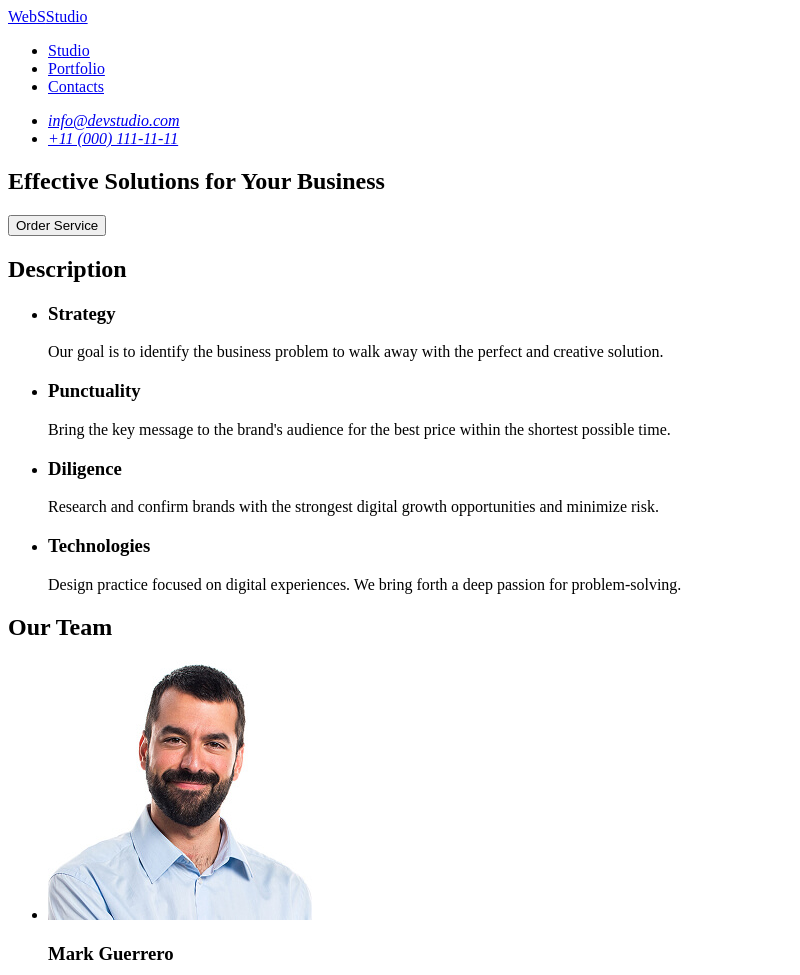
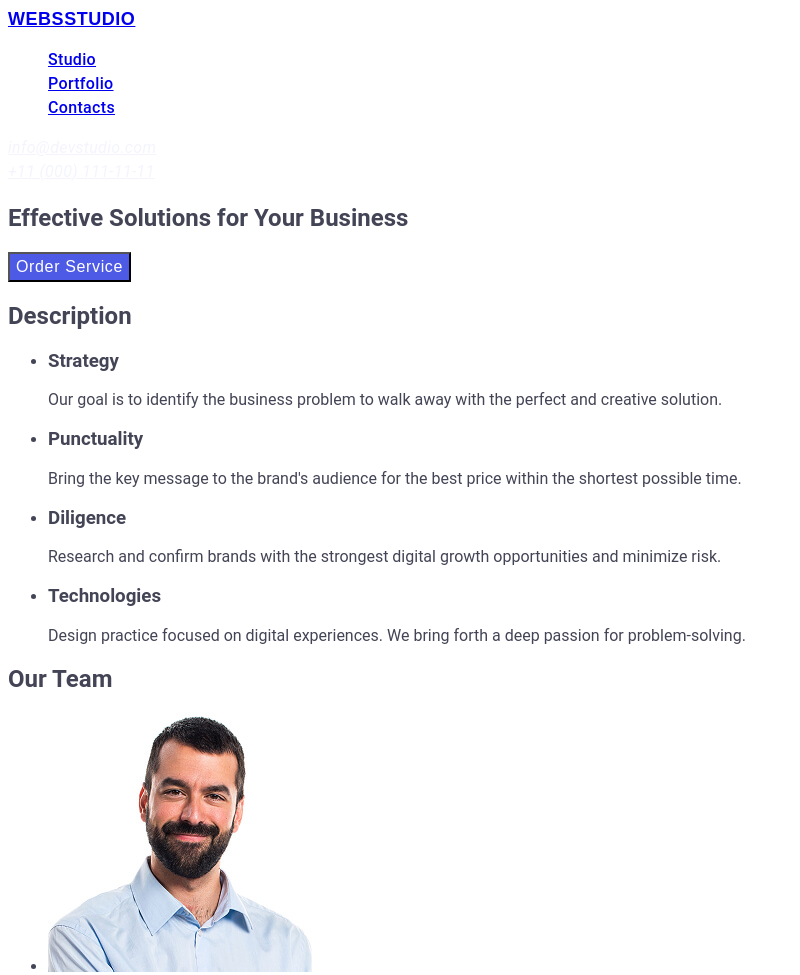
Before and after one commit to HarrisonDiana/goit-markup-hw-02, a plain HTML site: page index.html in a window 1280 px wide. Shown: the top 975 px of the page, without its empty margins (0-800 px from the left). Drawn offline with Linux system fonts and the light colour scheme.

Commit message:
add index file

```diff
--- a/css/styles.css
+++ b/css/styles.css
@@ -0,0 +1,52 @@
+body{
+    font-family: "Roboto", sans-serif;
+    background-color: #ffffff;
+    color: #434455 ;
+}
+/*header*/
+.header{
+    font-weight: 500;
+    font-size: 16px;
+    line-height: 1.5;
+    letter-spacing: 0.02em;
+    color: #2e2f42;
+}
+.logo {
+    font-family:"Raleway", sans-serif;
+    font-weight:700;
+    font-size: 18px;
+    line-height:1.17;
+    letter-spacing: 0.03em;
+    text-transform: uppercase;
+}
+.header-nav-list{
+    list-style-type: none;
+}
+.header-nav-item{
+    text-decoration: none;
+}
+.nav-header{
+    font-style: normal;
+}
+/*contacts*/
+.contacts ul{
+    list-style: none;
+    padding: 0;
+}
+.contacts-link{
+    font-weight: 400;
+    font-size: 16px;
+    line-height: 1.5;
+    letter-spacing: 0.02em;
+    color: #f4f4fd;
+}
+/*button*/
+.button-business{
+    font-weight: 500;
+    font-size: 16px;
+    line-height:1.5;
+    letter-spacing: 0.04em;
+    background: #4d5ae5;
+    cursor:pointer;
+    color: #fff;
+}
--- a/index.html
+++ b/index.html
@@ -4,6 +4,7 @@
     <meta charset="UTF-8" />
     <meta name="viewport" content="width=device-width, initial-scale=1.0" />
     <title>WebStudio</title>
+    <link rel="stylesheet" href="./css/styles.css" />
   </head>
   <body>
     <header class="header">
```
